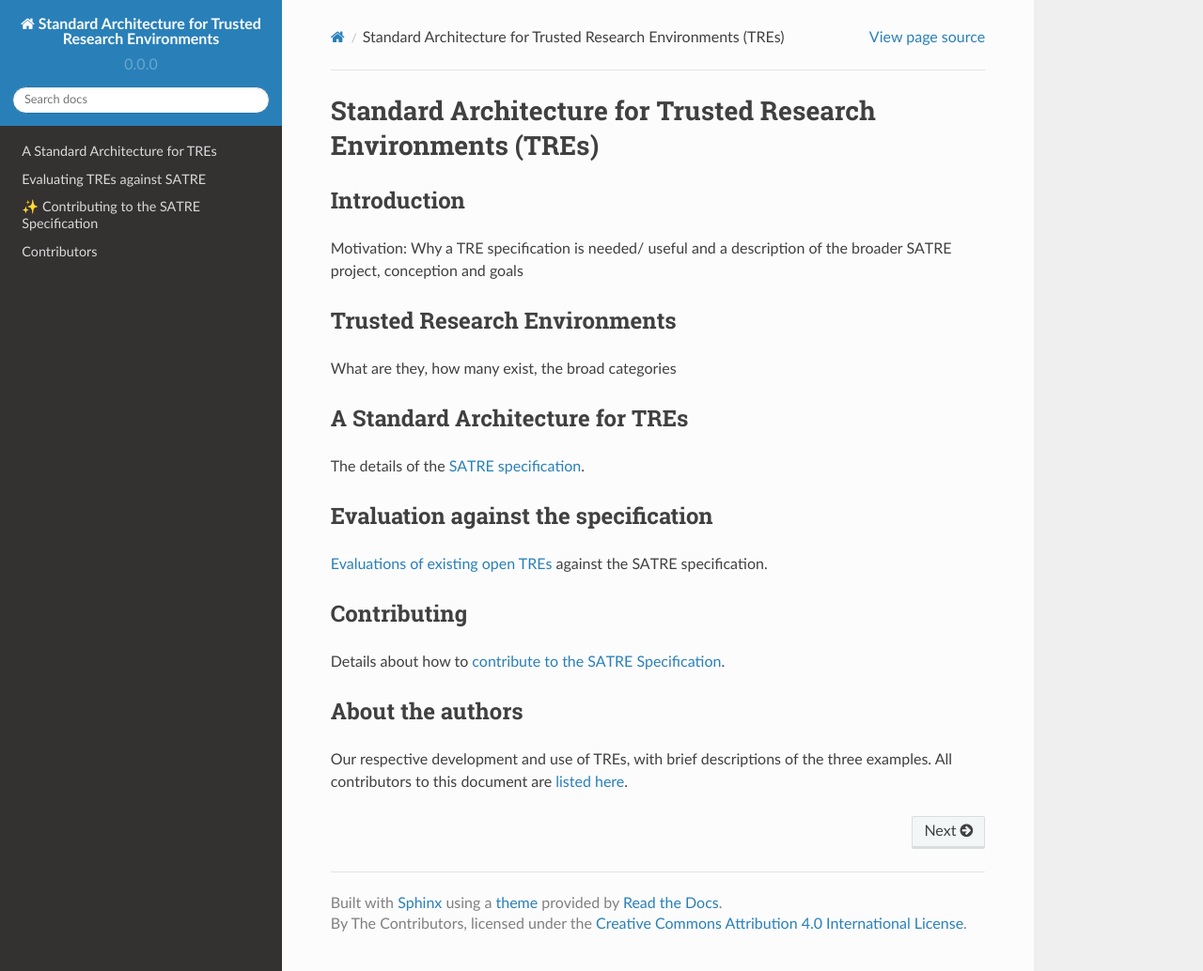
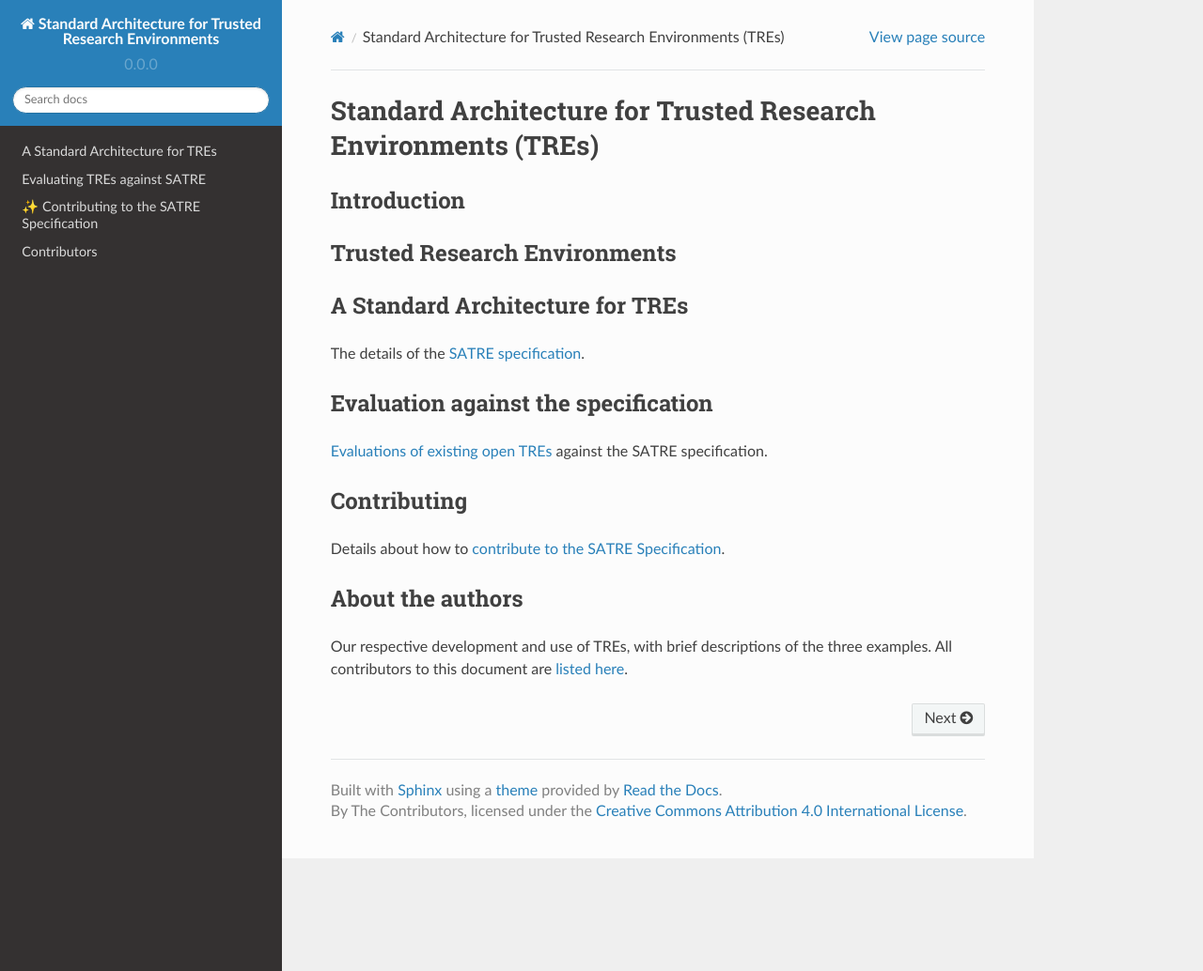
Before and after one commit to sa-tre/satre-specification, a Sphinx documentation site: the page built from docs/source/index.md, in a window 1280 px wide and 1034 px high. Shown: the whole window at 94% size. Built offline with Sphinx 7.4.7 and the Read the Docs theme 2.0.0, drawn with Linux system fonts in a browser that asks for light colours.

Commit message:
:memo: Move placeholder text into comments

```diff
--- a/docs/source/index.md
+++ b/docs/source/index.md
@@ -10,11 +10,11 @@ contributors.md
 
 ## Introduction
 
-Motivation: Why a TRE specification is needed/ useful and a description of the broader SATRE project, conception and goals
+<!-- Motivation: Why a TRE specification is needed/ useful and a description of the broader SATRE project, conception and goals -->
 
 ## Trusted Research Environments
 
-What are they, how many exist, the broad categories
+<!-- What are they, how many exist, the broad categories -->
 
 ## A Standard Architecture for TREs
 
```
